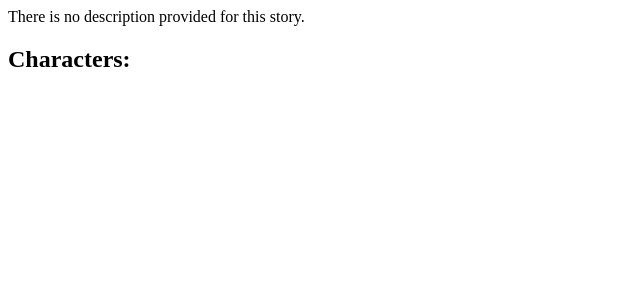
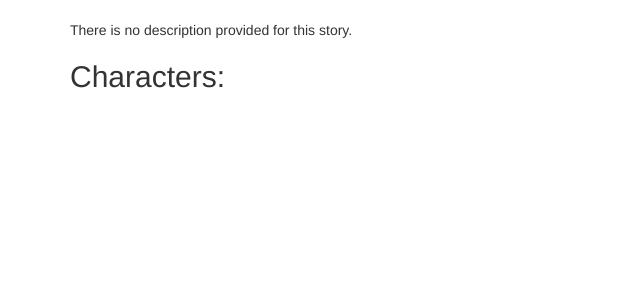
Before and after one commit to rodolfo-s-antunes/marvel-api-test, a Python web app: template marvel-api/templates/story.html in a window 1280 px wide. Shown: the top 300 px of the page, without its empty margins (0-640 px from the left). Run offline with Jinja, Linux system fonts and the light colour scheme; the template is opened without the code that fills it, so the values that code supplies are empty; some libraries are stand-ins or nearby versions.

Commit message:
Emergency commit prior to a possible blackout

```diff
--- a/marvel-api/main.py
+++ b/marvel-api/main.py
@@ -20,6 +20,7 @@ class Main:
         self.api = ApiRequest()
         if args.name != None:
             print('Looking for a comic from {}...'.format(args.name))
+            print('This may take a while for popular characters!')
             story_id = self.getRandomStoryId(args.name)
         else:
             story_id = args.id
--- a/marvel-api/templates/story.html
+++ b/marvel-api/templates/story.html
@@ -1,8 +1,11 @@
+<!DOCTYPE html>
 <html>
   <head>
+  <link rel="stylesheet" href="https://maxcdn.bootstrapcdn.com/bootstrap/3.3.7/css/bootstrap.min.css" integrity="sha384-BVYiiSIFeK1dGmJRAkycuHAHRg32OmUcww7on3RYdg4Va+PmSTsz/K68vbdEjh4u" crossorigin="anonymous">
   <title>Marvel Story: {{story_data.title}}</title>
   </head>
   <body>
+  <div class="container">
     <h1>{{story_data.title}}</h1>
       {% if story_data.description|length > 0 %}
         <p>Description: {{story_data.description}}</p>
@@ -24,5 +27,6 @@
         <img src="{{char.image_url}}" />
       {% endfor %}
       <p>{{story_data.attributionHTML}}<p>
+    </div>
   </body>
 </html>
```
Lines whose indentation alone changed are shown as unchanged.
